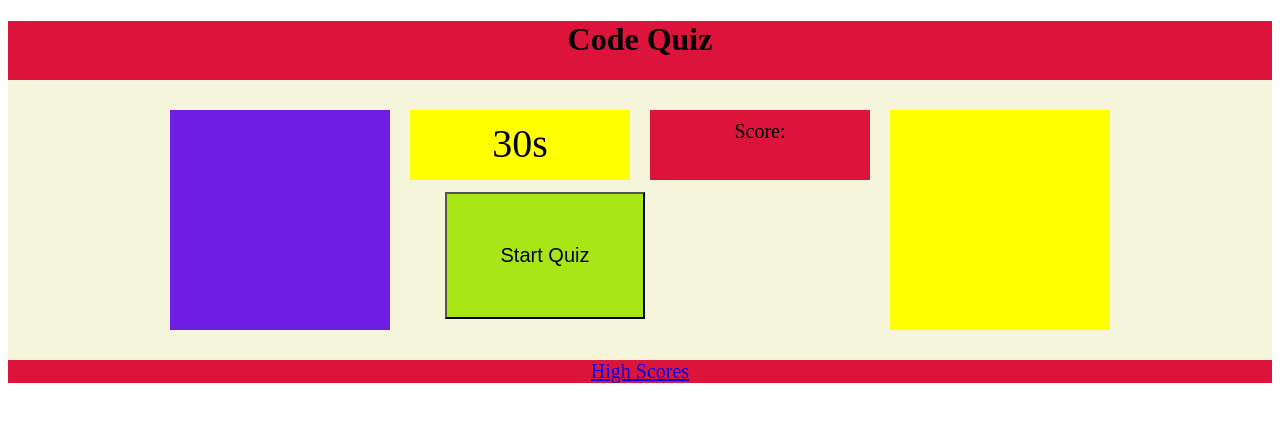
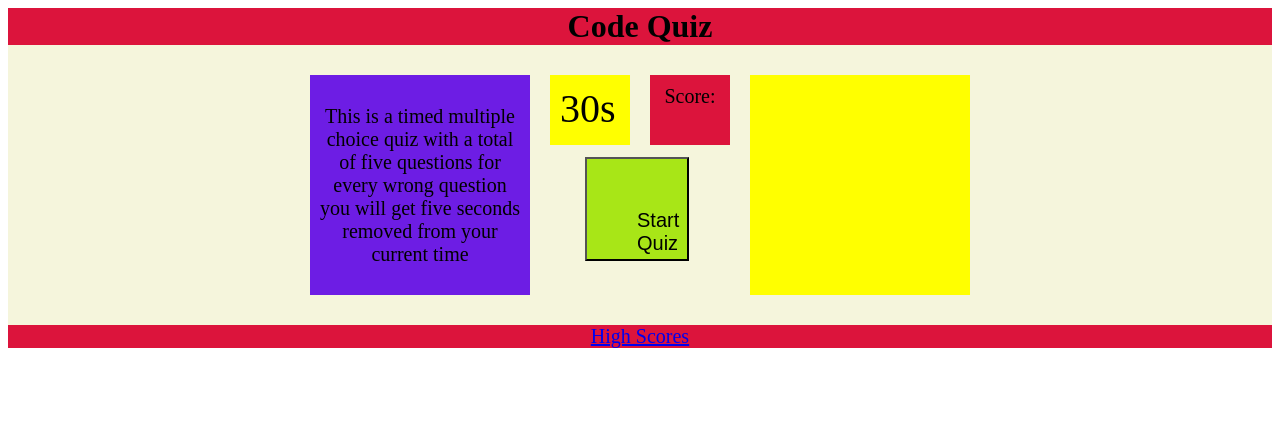
Before and after one commit to FowlerMichael/Code-Quiz, a plain HTML site: page index.html in a window 1280 px wide. Drawn offline with Linux system fonts and the light colour scheme.

Commit message:
added game logic text to index.html added css style for game logic text

```diff
--- a/index.html
+++ b/index.html
@@ -7,14 +7,17 @@
     <link rel="stylesheet" href="style.css" />
   </head>
   <body>
-    <header class="head">
-      <h1>Code Quiz</h1>
+      <h1 class="head">Code Quiz</h1>
     <main class="container">
-      <h2 id="question"></h2>
-      <div id="timer" class=side>30s <button id="start-btn">Start Quiz</button></div>
+      <div id="question"><p class="text">This is a timed multiple choice quiz with
+        a total of five questions for every wrong question you will
+      get five seconds removed from your current time</p></div>
+
+      <div id="timer" class=side>30s
+        <button id="start-btn"> Start Quiz </button></div>
 
 
-      <div id="score" class="scoreinput">Score:</div>
+      <div id="score" class="scoreInput">Score:</div>
 
 
       <section id="multipulChoice">
--- a/style.css
+++ b/style.css
@@ -5,7 +5,6 @@
     background-color: crimson;
     text-align: center;
   }
-
 
 .container {
   display: flex;
@@ -16,10 +15,10 @@
     justify-content: center;
   }
 
-.scoreinput {
+.scoreInput {
     margin: 10px;
     padding: 10px;
-    width: 200px;
+    width: 60px;
     height: 50px;
     background-color: crimson;
     text-align: center;
@@ -27,9 +26,10 @@
   }
 
 .side {
+    align-content: center;
     margin: 10px;
     padding: 10px;
-    width: 200px;
+    width: 60px;
     height: 50px;
     background-color: yellow;
   }
@@ -56,15 +56,17 @@
     margin: 0px;
     padding: 0px;
     background-color: crimson;
-    display: wrap;
+    display: flex;
     justify-content: center;
     font-size: 20px;
   }
 
   #start-btn {
+    text-align: center;
     margin: 25px;
     padding: 50px;
-    width: 200px;
+    width: 100px;
+    height: 50px;
     background-color: rgb(168, 230, 23);
     font-size: 20px;
   }
@@ -85,3 +87,7 @@
     background-color: rgb(6, 2, 23);
     color: rgb(168, 230, 23);
   }
+
+   .text{
+    font-size: 20px;
+   }
```
